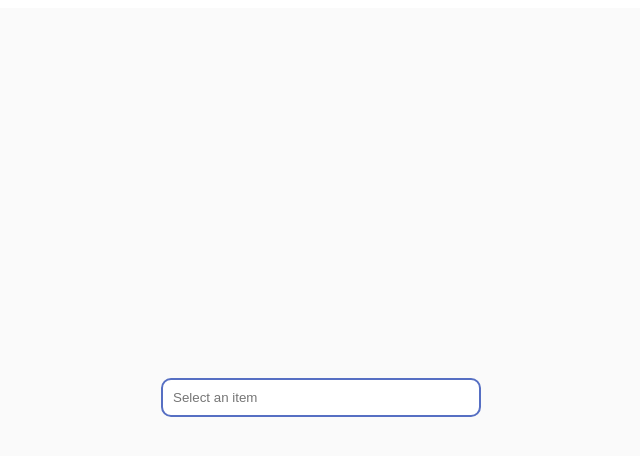
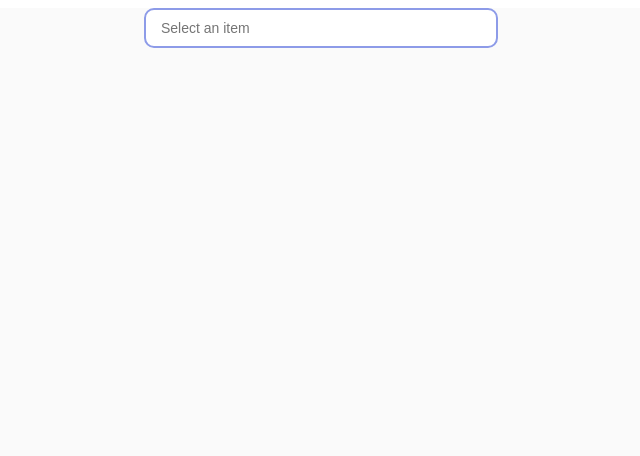
Before and after one commit to parsakhosravani/dropdown-list-app, a React (Create React App) app: page / in a window 1280 px wide. Shown: the top 456 px of the page, without its empty margins (319-959 px from the left). Built offline with nearby package versions, Linux system fonts and the light colour scheme.

Commit message:
update ui

```diff
--- a/src/App.tsx
+++ b/src/App.tsx
@@ -15,12 +15,12 @@ function App() {
   const classes = useStyles();
 
   const options = [
-    { id: 1, label: "Education" },
-    { id: 2, label: "Yeeeah, science!" },
-    { id: 3, label: "Art" },
-    { id: 4, label: "Sport" },
-    { id: 5, label: "Games" },
-    { id: 6, label: "Health" },
+    { id: 1, label: "Education", icon: "🎓" },
+    { id: 2, label: "Yeeeah, science!", icon: "⚗️" },
+    { id: 3, label: "Art", icon: "🎭" },
+    { id: 4, label: "Sport", icon: "⚽" },
+    { id: 5, label: "Games", icon: "🎮" },
+    { id: 6, label: "Health", icon: "🏥" },
   ];
 
   return (
--- a/src/components/atoms/DropdownItem.tsx
+++ b/src/components/atoms/DropdownItem.tsx
@@ -3,29 +3,44 @@ import { createUseStyles } from "react-jss";
 
 const useStyles = createUseStyles({
   item: {
-    padding: "10px",
-    cursor: "auto",
+    padding: "10px 20px",
+    cursor: "pointer",
     listStyle: "none",
+    color: "#7a7b7f",
     "&:hover": {
-      backgroundColor: "#f1f3ff",
-      color: "#6680cd",
-      cursor: "pointer",
+      backgroundColor: "#f2f4ff",
+      color: "#566fc3",
       borderRadius: "10px",
     },
+  },
+  selected: {
+    backgroundColor: "#f2f4ff",
+    color: "#566fc3",
+    borderRadius: "10px",
   },
 });
 
 interface DropdownItemProps {
   id: number;
   label: string;
+  icon: string;
   onSelect: (itemId: number) => void;
 }
 
-const DropdownItem: React.FC<DropdownItemProps> = ({ id, label, onSelect }) => {
+const DropdownItem: React.FC<DropdownItemProps> = ({
+  id,
+  label,
+  icon,
+  onSelect,
+}) => {
   const classes = useStyles();
   return (
-    <li className={classes.item} onClick={() => onSelect(id)}>
+    <li
+      className={`${classes.item} ${false ? classes.selected : ""}`}
+      onClick={() => onSelect(id)}
+    >
       {label}
+      {icon}
     </li>
   );
 };
--- a/src/components/organisms/Dropdown.tsx
+++ b/src/components/organisms/Dropdown.tsx
@@ -7,23 +7,26 @@ const useStyles = createUseStyles({
   dropdown: {
     display: "flex",
     flexDirection: "column",
-    justifyContent: "center",
     minHeight: "100vh",
     minWidth: "320px",
   },
-  dropdown_container: { padding: 0, marginTop: "5px" },
+  dropdown_container: { padding: 0, marginTop: "8px" },
   input: {
-    padding: "10px",
+    fontFamily: "sans-serif",
+    fontSize: "14px",
+    padding: "10px 15px",
+    color: "#7a7b7f",
     borderRadius: "10px",
+    minWidth: "320px",
     textAlign: "left",
     justifyContent: "center",
-    background: "white",
-    border: "2px solid #566fc3",
+    background: "#fff",
+    border: "2px solid #8d9be8",
     "&:hover": {
       cursor: "pointer",
     },
     "&:focus": {
-      outline: "3px solid rgba(86,111,195,.3)",
+      outline: "3px solid rgb(208,219,254)",
     },
   },
 });
--- a/src/components/organisms/DropdownMenu.tsx
+++ b/src/components/organisms/DropdownMenu.tsx
@@ -5,16 +5,19 @@ import { createUseStyles } from "react-jss";
 const useStyles = createUseStyles({
   menu: {
     padding: "10px",
-    border: "2px solid #efefef",
+    border: "1px solid #efefef",
     minWidth: "320px",
     maxHeight: "320px",
-    borderRadius: "20px",
+    borderRadius: "15px",
     overflow: "auto",
+    boxShadow: "0 0 4px rgba(0,0,0,0.08)",
+    background: "#fff",
   },
 });
 interface DropdownMenuItem {
   id: number;
   label: string;
+  icon: string;
 }
 
 interface DropdownMenuProps {
@@ -29,6 +32,7 @@ const DropdownMenu: React.FC<DropdownMenuProps> = ({ items, onSelect }) => {
       {items.map((item) => (
         <DropdownItem
           key={item.id}
+          icon={item.icon}
           id={item.id}
           label={item.label}
           onSelect={onSelect}
--- a/src/hooks/useDropdown.tsx
+++ b/src/hooks/useDropdown.tsx
@@ -3,6 +3,7 @@ import { useState } from "react";
 export interface DropdownItem {
   id: number;
   label: string;
+  icon: string;
 }
 
 interface UseDropdownProps {
@@ -26,6 +27,7 @@ export const useDropdown = ({ items }: UseDropdownProps) => {
     const newItem = {
       id: items.length + 1,
       label: newItemLabel.trim(),
+      icon: "",
     };
     setNewItemLabel("");
     items.push(newItem);
```
